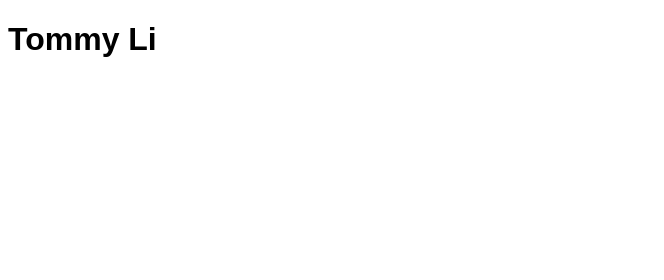
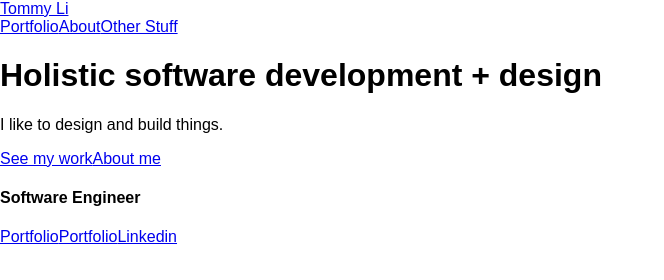
Before and after one commit to tommyli10/tommy-li-com, a Gatsby site: page / in a window 1280 px wide. Shown: the whole page, without its empty margins (0-664 px from the left). Built offline with nearby package versions, Linux system fonts and the light colour scheme; Gatsby itself is replaced by a stand-in of ours.

Commit message:
set up landing page and routes

```diff
--- /dev/null
+++ b/src/components/Footer.js
@@ -0,0 +1,15 @@
+import React from 'react';
+import { Link, graphql, useStaticQuery } from 'gatsby';
+
+export default function Footer() {
+    return (
+        <div>
+            <h4>Software Engineer</h4>
+            <div>
+                <Link to='mailto:tommyli76278@gmail.com'>Portfolio</Link>
+                <Link to='https://github.com/tommyli10'>Portfolio</Link>
+                <Link to='https://linkedin.com/in/tommyli10'>Linkedin</Link>
+            </div>
+        </div>
+    )
+}
--- /dev/null
+++ b/src/components/Header.js
@@ -0,0 +1,15 @@
+import React from 'react';
+import { Link, graphql, useStaticQuery } from 'gatsby';
+
+export default function Header() {
+    return (
+        <nav>
+            <Link to='/'>Tommy Li</Link>
+            <div>
+                <Link to='/work'>Portfolio</Link>
+                <Link to='/about'>About</Link>
+                <Link to='/misc'>Other Stuff</Link>
+            </div>
+        </nav>
+    )
+}
--- /dev/null
+++ b/src/components/Layout.js
@@ -0,0 +1,15 @@
+import React from 'react';
+import Header from './Header.js';
+import Footer from './Footer';
+
+export default function Layout({ children }) {
+    return (
+        <div className='layout'>
+            <Header />
+            <div className='content'>
+                {children}
+            </div>
+            <Footer />
+        </div>
+    )
+}
--- a/src/pages/index.js
+++ b/src/pages/index.js
@@ -1,12 +1,23 @@
-import * as React from "react";
+import * as React from 'react';
 import { graphql, Link } from "gatsby";
-import '../styles/styles.scss'
+import Layout from '../components/Layout';
+import '../styles/normalize.css';
+import '../styles/styles.scss';
 
 const IndexPage = () => {
   return (
-    <main>
-      <h1>Tommy Li</h1>
-    </main>
+    <Layout>
+      <main>
+        <div>
+          <h1>Holistic software development + design</h1>
+          <p>I like to design and build things.</p>
+          <div>
+            <Link className='button' to='/work'>See my work</Link>
+            <Link className='button' to='/about'>About me</Link>
+          </div>
+        </div>
+      </main>
+    </Layout>
   );
 };
 
--- a/src/styles/_fonts.scss
+++ b/src/styles/_fonts.scss
@@ -1,6 +1,69 @@
 @font-face {
-  font-family: 'Gotham';
-  src: url('../fonts/GothamBook.ttf') format('ttf');
-  font-weight: normal;
-  font-style: normal;
+    font-family: "Gotham";
+    src: url("../fonts/GothamBook.ttf") format("ttf");
+    font-weight: normal;
+    font-style: normal;
 }
+
+@font-face {
+    font-family: "Gotham";
+    src: url("../fonts/GothamBold.otf") format("otf");
+    font-weight: 500;
+    font-style: normal;
+}
+
+@font-face {
+    font-family: "Gotham";
+    src: url("../fonts/GothamBlack.otf") format("otf");
+    font-weight: 600;
+    font-style: normal;
+}
+
+@font-face {
+    font-family: "Gotham";
+    src: url("../fonts/GothamBookItalic.otf") format("otf");
+    font-weight: normal;
+    font-style: italic;
+}
+
+@font-face {
+    font-family: "Gotham";
+    src: url("../fonts/GothamLight.otf") format("otf");
+    font-weight: 400;
+    font-style: normal;
+}
+
+@font-face {
+    font-family: "Gotham";
+    src: url("../fonts/GothamThin.otf") format("otf");
+    font-weight: 300;
+    font-style: normal;
+}
+
+@font-face {
+    font-family: "Gotham";
+    src: url("../fonts/GothamThinItalic.otf") format("otf");
+    font-weight: 300;
+    font-style: italic;
+}
+
+@font-face {
+    font-family: "Gotham";
+    src: url("../fonts/GothamUltraItalic.otf") format("otf");
+    font-weight: 600;
+    font-style: italic;
+}
+
+@font-face {
+    font-family: "Gotham";
+    src: url("../fonts/GothamXLight.otf") format("otf");
+    font-weight: lighter;
+    font-style: normal;
+}
+
+@font-face {
+    font-family: "Gotham";
+    src: url("../fonts/GothamXLightItalic.otf") format("otf");
+    font-weight: lighter;
+    font-style: italic;
+}
```
Also changed, not shown: src/styles/_variables.scss (added), src/styles/normalize.css (added), src/styles/styles.scss (line endings or trailing spaces), 4 other files.
